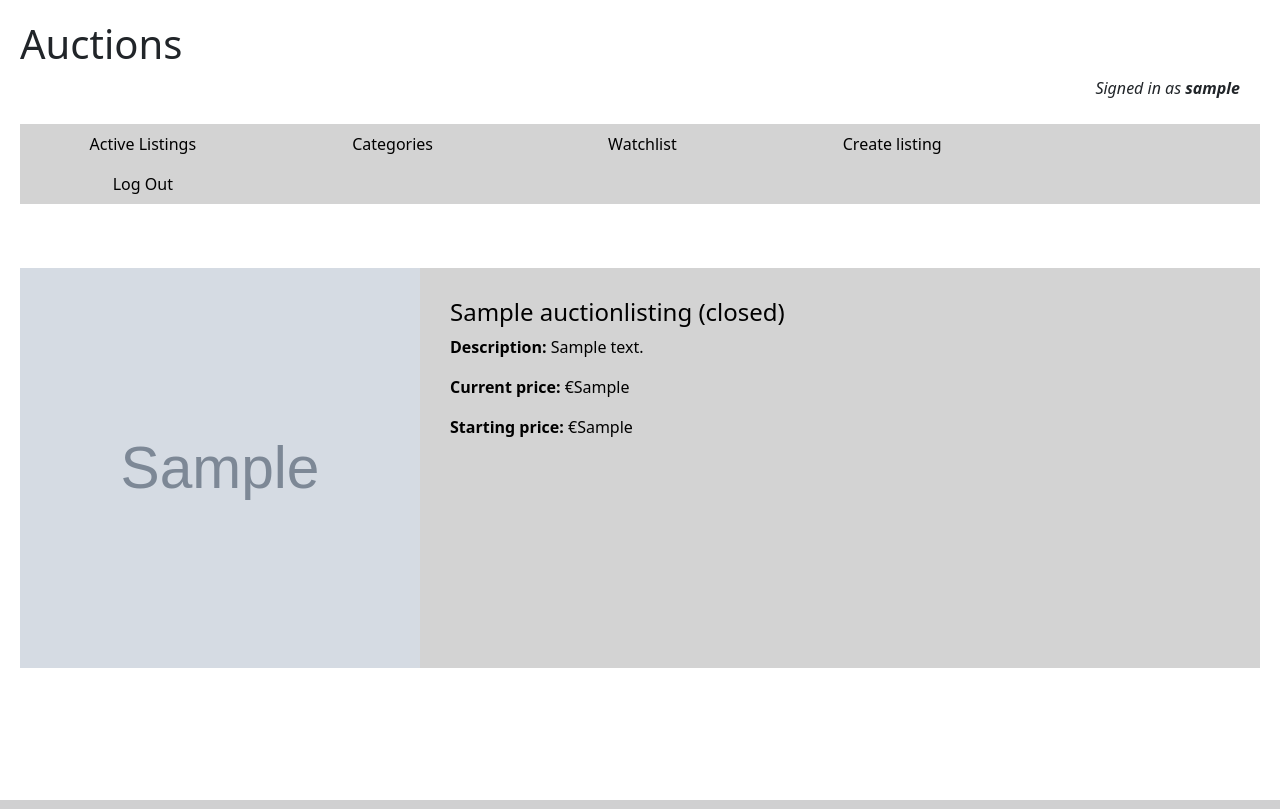
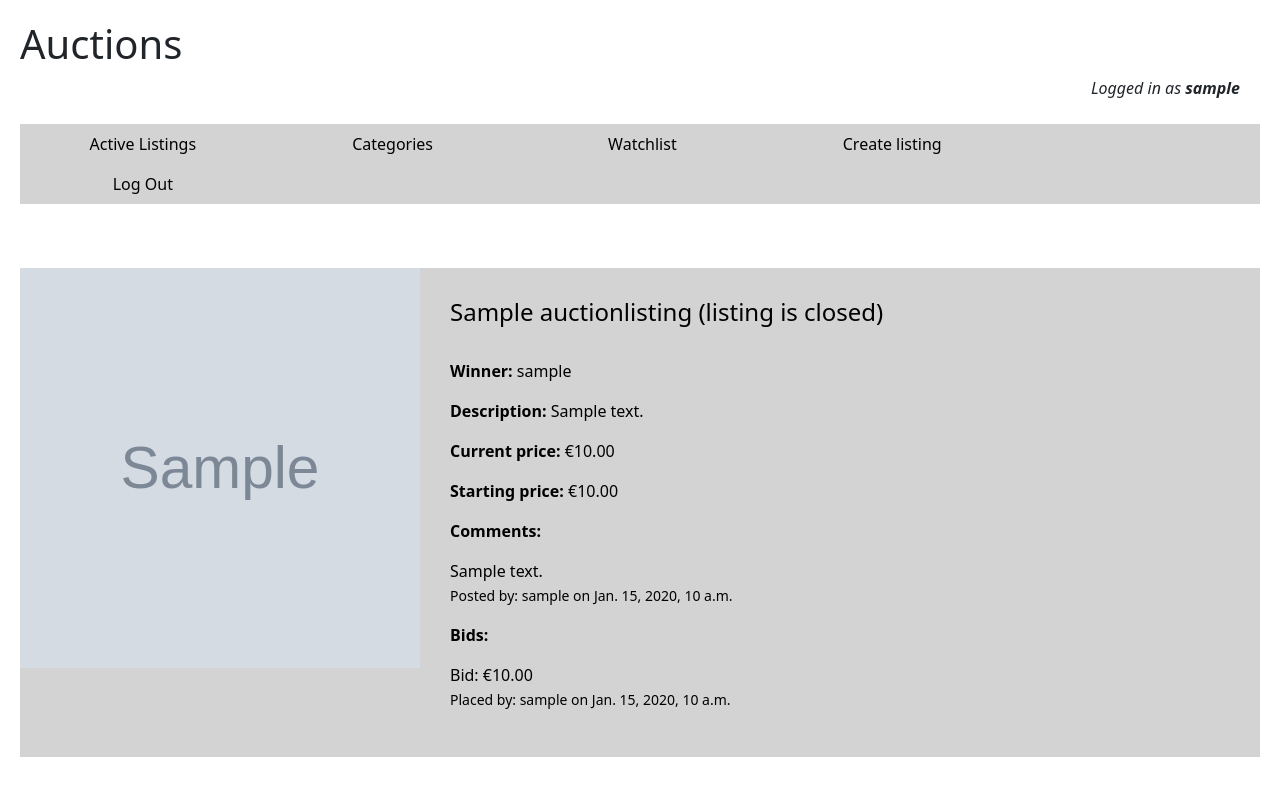
Before and after one commit to minprog-platforms/project-commerce-django-tjardaleppers, a Django app: page /listing/1 in a window 1280 px wide. Run offline with Django 3.2, Linux system fonts and the light colour scheme; a user stored in the database is signed in; tables that the repository leaves empty hold one stand-in row (values such as "Sample post"); grey boxes marked "Sample" are stand-in pictures.

Commit message:
Final version of all files

```diff
--- a/auctions/models.py
+++ b/auctions/models.py
@@ -10,8 +10,8 @@ class User(AbstractUser):
 class AuctionListings(models.Model):
     title = models.CharField(max_length=100)
     description = models.CharField(max_length=1000)
-    starting_price = models.CharField(max_length=7)
-    current_price = models.CharField(max_length=7)
+    starting_price = models.DecimalField(max_digits=7, decimal_places=2)
+    current_price = models.DecimalField(max_digits=7, decimal_places=2)
     image = models.URLField()
     category = models.CharField(max_length=65)
     seller = models.ForeignKey(User, on_delete=CASCADE, null=True, blank=True)
@@ -19,13 +19,13 @@ class AuctionListings(models.Model):
     closed = models.BooleanField(default=False)
 
 class Bids(models.Model):
+    listing = models.ForeignKey(AuctionListings, on_delete=CASCADE, null=True, blank=True, related_name="bids")
     bidder = models.ForeignKey(User, on_delete=CASCADE, null=True, blank=True)
-    listing = models.ForeignKey(AuctionListings, on_delete=CASCADE)
-    bid_price = models.CharField(max_length=7)
-    bid_time = models.DateTimeField()
+    bid_price = models.DecimalField(max_digits=7, decimal_places=2)
+    bid_time = models.DateTimeField(auto_now_add=True)
 
 class Comments(models.Model):
-    listing = models.ForeignKey(AuctionListings, on_delete=CASCADE, related_name="comments")
+    listing = models.ForeignKey(AuctionListings, on_delete=CASCADE, null=True, blank=True, related_name="comments")
     user = models.ForeignKey(User, on_delete=CASCADE, null=True, blank=True)
     comment_body = models.CharField(max_length=1000)
     date = models.DateTimeField(auto_now_add=True)
--- a/auctions/static/auctions/styles.css
+++ b/auctions/static/auctions/styles.css
@@ -64,3 +64,14 @@ body {
 .description-container {
     margin: 30px;
 }
+
+.comment-container {
+    display: flex;
+    flex-direction: column;
+    width: 400px;
+}
+
+.commentbid-container {
+    float: left;
+    width: 450px;
+}
--- a/auctions/templates/auctions/auction_listings.html
+++ b/auctions/templates/auctions/auction_listings.html
@@ -12,7 +12,7 @@
             <div class="column">
                 <h4>{{ listing.title }}
                     {% if listing.closed %}
-                        (closed)
+                        (listing is closed)
                     {% endif %}
                 </h4>
                 <p><strong>Description:</strong> {{ listing.description }}</p>
--- a/auctions/templates/auctions/create-listing.html
+++ b/auctions/templates/auctions/create-listing.html
@@ -5,7 +5,7 @@
         {% csrf_token %}
         <br>
         <div class="title-container">
-            {{ form.title }}
+            <h2>Title</h2> {{ form.title }}
         </div>
         <br>
         <div class="parent-container">
@@ -16,7 +16,7 @@
                 {{ form.starting_price }}
                 {{ form.image }}
                 {{ form.category }}
-                <input type="submit" value="Create">
+                <input class="btn btn-secondary"type="submit" value="Create listing">
             </div>
         </div>
     </form>
--- a/auctions/templates/auctions/index.html
+++ b/auctions/templates/auctions/index.html
@@ -13,7 +13,7 @@
                     <div class="description-container">
                         <h4>{{ listing.title }}
                             {% if listing.closed %}
-                                (closed)
+                                (listing is closed)
                             {% endif %}
                         </h4>
                         <p><strong>Description:</strong> {{ listing.description }}</p>
--- a/auctions/templates/auctions/layout.html
+++ b/auctions/templates/auctions/layout.html
@@ -11,9 +11,9 @@
         <h1>Auctions</h1>
         <div id="username">
             {% if user.is_authenticated %}
-                <i>Signed in as <strong>{{ user.username }}</strong></i>
+                <i>Logged in as <strong>{{ user.username }}</strong></i>
             {% else %}
-                <i>Not signed in</i>
+                <i>Not Logged in</i>
             {% endif %}
         </div>
         <br><br>
--- a/auctions/templates/auctions/listing.html
+++ b/auctions/templates/auctions/listing.html
@@ -9,17 +9,55 @@
         <div class="description-container">
             <h4>{{ listing.title }}
                 {% if listing.closed %}
-                    (closed)
+                    (listing is closed)
                 {% endif %}
             </h4>
+            {% if user.id == listing.seller.id %}
+            {% if not listing.closed %}
+                <form action="{% url 'close listing' listing.id %}" method="POST">
+                    {% csrf_token %}
+                    <input type="submit" class="btn btn-secondary" value="Close listing">
+                </form>
+            {% endif %}
+            {% endif %}
+            <br>
+            {% if listing.closed %}
+                <p><strong>Winner:</strong> {{ listing.bids.last.bidder }}</p>
+            {% endif %}
             <p><strong>Description:</strong> {{ listing.description }}</p>
-            {% if listing.current_price %}
-                <p><strong>Current price:</strong> €{{ listing.current_price }}</p>
-                <p><strong>Starting price:</strong> €{{ listing.starting_price }}</p>
-            {% else %}
-                <p><strong>Current price:</strong> €{{ listing.starting_price }}</p>
-                <p><strong>Starting price:</strong> €{{ listing.starting_price }}</p>
-            {% endif %}
+            <p><strong>Current price:</strong> €{{ listing.current_price }}</p>
+            <p><strong>Starting price:</strong> €{{ listing.starting_price }}</p>
+
+            <div class="commentbid-container">
+                <p><strong>Comments:</strong></p>
+                {% if not listing.comments.all %}
+                    <p>No comments added yet</p>
+                {% else %}
+                    {% for comment in listing.comments.all %}
+                        <p>{{ comment.comment_body }}
+                        <br><small>Posted by: {{ comment.user }} on {{ comment.date }}</small></p>
+                    {% endfor %}
+                {% endif %}
+
+                {% if not listing.closed %}
+                    <p><a class="btn btn-secondary" href="{% url 'new comment' listing.id %}">Add comment</a></p>
+                {% endif %}
+            </div>
+            <div class="commentbid-container">
+                <p><strong>Bids:</strong></p>
+                {% if not listing.bids.all %}
+                    <p>No bids placed yet</p>
+                {% else %}
+                    {% for bid in listing.bids.all %}
+                        <p>Bid: €{{ bid.bid_price }}
+                        <br><small>Placed by: {{ bid.bidder }} on {{ bid.bid_time }}</small></p>
+                    {% endfor %}
+                {% endif %}
+
+                {% if not listing.closed %}
+                    <p><a class="btn btn-secondary" href="{% url 'new bid' listing.id %}">Place bid</a></p>
+                {% endif %}
+            </div>
         </div>
 </div>
 {% endblock %}
--- a/auctions/urls.py
+++ b/auctions/urls.py
@@ -10,5 +10,8 @@ urlpatterns = [
     path("logout", views.logout_view, name="logout"),
     path("register", views.register, name="register"),
     path("create-listing", views.create_listing, name="create listing"),
-    path("listing/<int:listing_id>", views.listing, name="listing")
+    path("listing/<int:listing_id>", views.listing, name="listing"),
+    path("listing/new-comment/<int:listing_id>", views.add_comment, name="new comment"),
+    path("listing/new-bid/<int:listing_id>", views.add_bid, name="new bid"),
+    path("listing/close-listing/<int:listing_id>", views.closelisting, name="close listing")
 ]
--- a/auctions/views.py
+++ b/auctions/views.py
@@ -1,12 +1,13 @@
 from django.contrib.auth import authenticate, login, logout
 from django.db import IntegrityError
 from django.http import HttpResponse, HttpResponseRedirect
-from django.shortcuts import render
+from django.shortcuts import render, redirect
 from django.urls import reverse
 from django.contrib.auth.decorators import login_required
+from datetime import datetime
 
 from .models import AuctionListings, User
-from .forms import CreateListing
+from .forms import CreateListing, AddComment, AddBid
 
 
 def index(request):
@@ -75,13 +76,14 @@ def create_listing(request):
         if form.is_valid():
             new_listing = form.save(commit=False)
             new_listing.seller = request.user
+            new_listing.current_price = new_listing.starting_price
             new_listing.save()
 
             return render(request, "auctions/listing.html", {
                 "listing": new_listing
             })
         else:
-            raise Exception
+            raise Exception("Form is invalid")
     else:
         form = CreateListing()
 
@@ -92,13 +94,83 @@ def create_listing(request):
 @login_required
 def listing(request, listing_id):
     listing = AuctionListings.objects.get(pk=listing_id)
-    print(f"The listing id is: {listing_id}")
 
     return render(request, "auctions/listing.html", {
         "listing": listing
     })
 
-# @login_required
-# def comment(request, listing_id):
-#     user = request.user
-#     listing = AuctionListings.objects.get(pk=listing_id)
+@login_required
+def add_comment(request, listing_id):
+    listing = AuctionListings.objects.get(pk=listing_id)
+
+    if request.method == "POST":
+        form = AddComment(request.POST)
+        if form.is_valid():
+            new_comment = form.save(commit=False)
+            new_comment.user = request.user
+            new_comment.listing = listing
+            new_comment.comment_body = form.cleaned_data["comment"]
+            new_comment.save()
+
+            # return to listing view
+            return redirect('listing', listing_id)
+
+        else:
+            raise Exception("Form is invalid")
+    else:
+        form = AddComment()
+
+        return render(request, "auctions/new_comment.html", {
+            "form": form,
+            "listing": listing
+        })
+
+@login_required
+def add_bid(request, listing_id):
+    listing = AuctionListings.objects.get(pk=listing_id)
+
+    if request.method == "POST":
+        form = AddBid(request.POST)
+        if form.is_valid():
+            new_bid = form.save(commit=False)
+            new_bid.bidder = request.user
+            new_bid.listing = listing
+            new_bid.bid_price = form.cleaned_data["bid_price"]
+
+
+            if new_bid.bid_price <= listing.current_price:
+                return render(request, "auctions/new_bid.html", {
+                    "listing": listing,
+                    "form": form,
+                    "message": "The bidding amount should be higher than the last bid or starting price."
+                })
+            else:
+                new_bid.save()
+                listing.current_price = new_bid.bid_price
+                listing.save()
+                print(f"bid price: {new_bid.bid_price}, current: {listing.current_price}")
+
+                # return to listing view
+                return redirect('listing', listing_id)
+
+        else:
+            raise Exception("Form is invalid")
+    else:
+        form = AddBid()
+
+        return render(request, "auctions/new_bid.html", {
+            "form": form,
+            "listing": listing
+        })
+
+def closelisting(request, listing_id):
+    listing = AuctionListings.objects.get(pk=listing_id)
+
+    if request.method == "POST":
+        listing.closed = True
+        listing.save()
+    else:
+        raise Exception("Not allowed")
+
+    # return to listing view
+    return redirect('listing', listing_id)
```
Also changed, not shown: auctions/forms.py (+12 -6 lines), auctions/templates/auctions/new_bid.html (added, +11 -0 lines), auctions/templates/auctions/new_comment.html (added, +11 -0 lines), auctions/migrations/0001_initial.py, auctions/migrations/0002_auctionlistings_bids_comments.py (deleted), auctions/migrations/0002_auto_20211210_1055.py (added), auctions/migrations/0003_auto_20211207_1058.py (deleted), auctions/migrations/0003_auto_20211210_1105.py (added), auctions/migrations/0004_auto_20211207_1104.py (deleted), auctions/migrations/0005_alter_auctionlistings_listing_time.py (deleted), auctions/migrations/0006_auto_20211208_1717.py (deleted).
